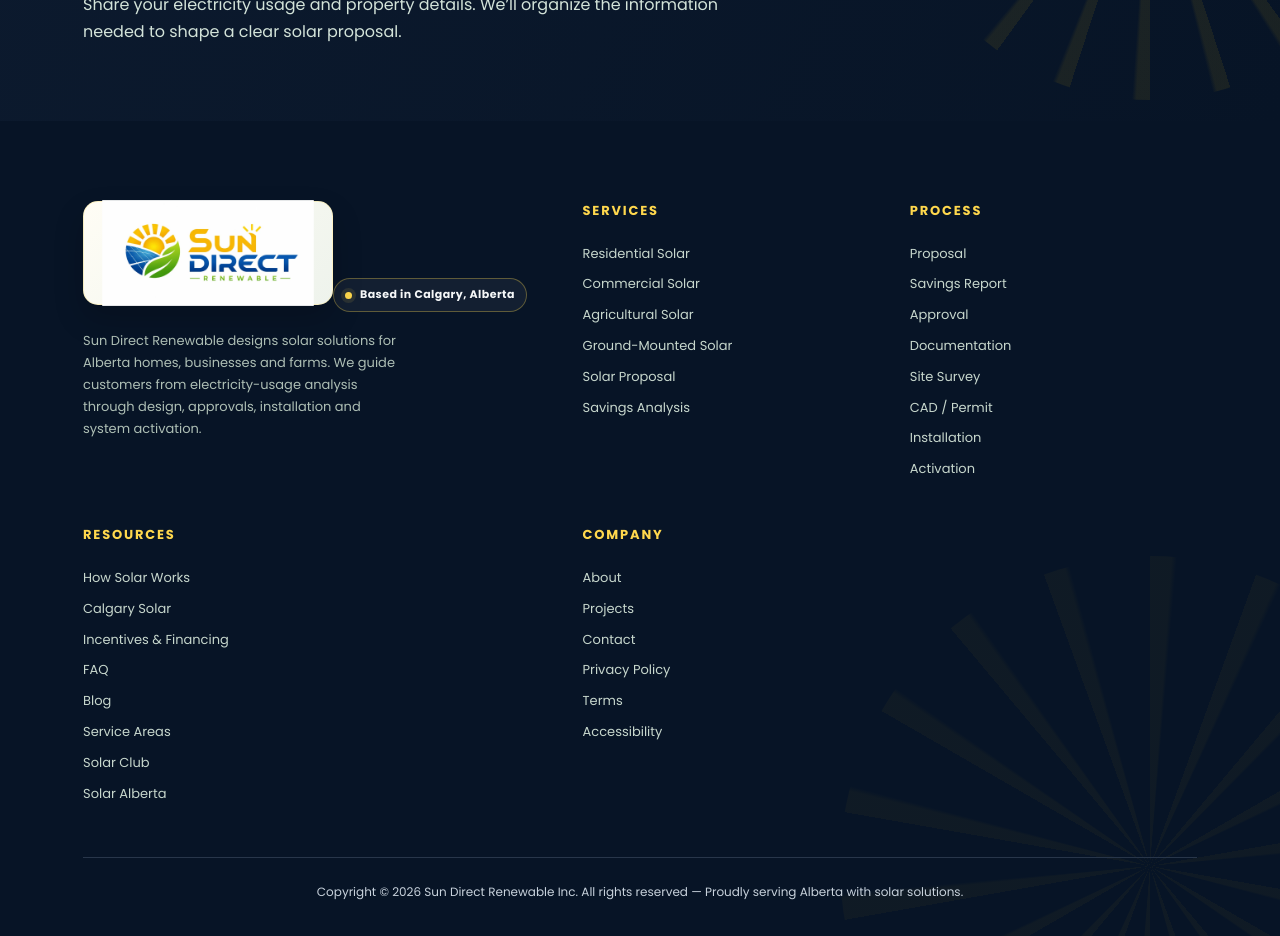
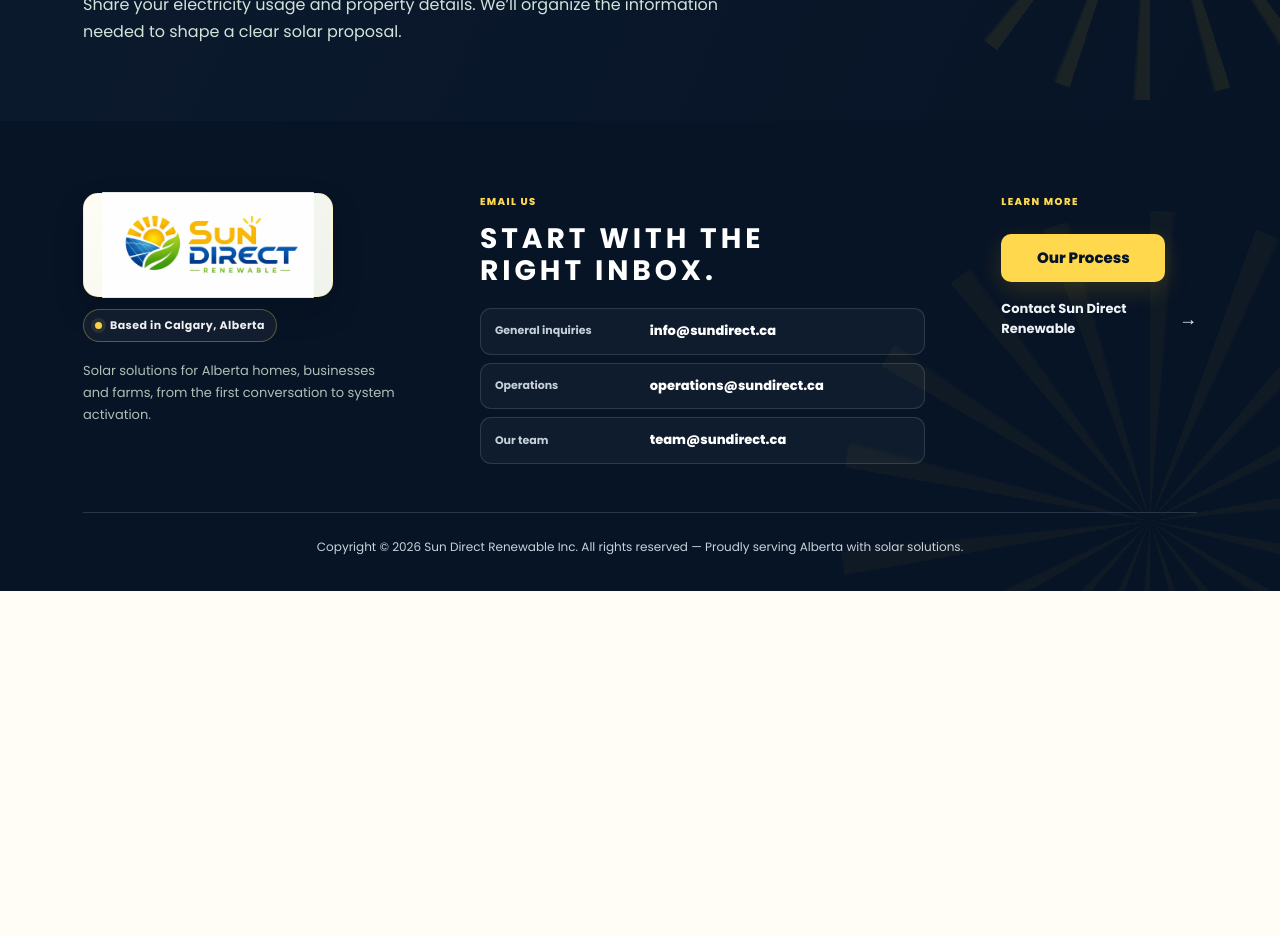
Before and after one commit to yasir-solar/sun-direct, a Next.js app: page /blog in a window 1280 px wide. Shown: the part 1840-2776 px from the top of the page. After the commit the page ends 2431 px from the top, so only its background shows below. Built offline with nearby package versions, Linux system fonts and the light colour scheme.

Commit message:
updated footer

```diff
--- a/app/contact/page.tsx
+++ b/app/contact/page.tsx
@@ -1,6 +1,12 @@
 import type { Metadata } from "next";
 import { BreadcrumbSchema, Breadcrumbs } from "@/components/Primitives";
 import { QuoteForm } from "@/components/QuoteForm";
+
+const inboxes = [
+  { label: "General inquiries & solar assessments", email: "info@sundirect.ca", detail: "Every website inquiry and solar assessment is directed to this inbox." },
+  { label: "Operations", email: "operations@sundirect.ca", detail: "For project coordination and operational communication." },
+  { label: "Our team", email: "team@sundirect.ca", detail: "For general team communication and follow-up." },
+];
 
 export const metadata: Metadata = {
   title: "Contact",
@@ -10,25 +16,9 @@ export const metadata: Metadata = {
 
 export default function Contact() {
   return <>
-    <section className="page-hero">
-      <div className="container">
-        <p className="kicker light">Start a conversation</p>
-        <h1>Let&apos;s Build the Right Solar Proposal</h1>
-        <p>Share your electricity use, property type and goals. We&apos;ll organize the information needed to discuss the next step.</p>
-      </div>
-    </section>
-    <BreadcrumbSchema current="Contact" path="/contact/"/>
-    <Breadcrumbs current="Contact"/>
-    <section className="section section-soft">
-      <div className="container quote-panel">
-        <aside className="quote-side">
-          <p className="kicker light">Calgary, Alberta</p>
-          <h2>A better conversation starts with the property.</h2>
-          <p>Residential, commercial, agricultural, rooftop and ground-mounted opportunities are reviewed through the proposal form.</p>
-          <ul className="check-list"><li>Usage-led review</li><li>Property-specific questions</li><li>Clear process guidance</li></ul>
-        </aside>
-        <QuoteForm/>
-      </div>
-    </section>
+    <section className="page-hero contact-hero"><div className="container"><p className="kicker light">Contact Sun Direct Renewable</p><h1>Let&apos;s talk about your solar plans.</h1><p>Choose the inbox that fits your message, or send your solar assessment directly to our general inquiries team.</p></div></section>
+    <BreadcrumbSchema current="Contact" path="/contact/"/><Breadcrumbs current="Contact"/>
+    <section className="contact-inboxes section"><div className="container"><div className="contact-inboxes-heading"><p className="kicker">Email us</p><h2>Reach the right team directly.</h2><p>For any website question or solar assessment, use <a href="mailto:info@sundirect.ca">info@sundirect.ca</a>.</p></div><div className="contact-inbox-grid">{inboxes.map(({ label, email, detail }) => <a className="contact-inbox-card" key={email} href={`mailto:${email}`}><span>{label}</span><strong>{email}</strong><p>{detail}</p><b>Send email <i aria-hidden="true">→</i></b></a>)}</div></div></section>
+    <section className="contact-form-section section section-soft"><div className="container quote-panel"><aside className="quote-side"><p className="kicker light">Solar assessment</p><h2>Tell us about your property.</h2><p>All assessment requests from this form are addressed to <a href="mailto:info@sundirect.ca">info@sundirect.ca</a>.</p><a className="button button-secondary" href="mailto:info@sundirect.ca">Email info@sundirect.ca</a></aside><QuoteForm/></div></section>
   </>;
 }
--- a/app/page.tsx
+++ b/app/page.tsx
@@ -12,8 +12,6 @@ import { ProjectGallery } from "@/components/ProjectGallery";
 import { VideoShowcase } from "@/components/VideoShowcase";
 import { HomepageHero } from "@/components/HomepageHero";
 import { SolarPaymentOptions } from "@/components/SolarPaymentOptions";
-import { PartnerNetwork } from "@/components/PartnerNetwork";
-import { SolarClubRates } from "@/components/SolarClubRates";
 
 export const metadata: Metadata = { title: { absolute: "Sun Direct Renewable | Residential & Commercial Solar in Alberta" }, description: "Explore residential, commercial and agricultural solar solutions across Alberta with professional support from proposal to activation.", alternates: { canonical: "/" } };
 
@@ -38,8 +36,6 @@ export default function Home() { return <>
   <SolarProcess/>
   <section className="section proposal-section"><div className="container quote-panel"><aside className="quote-side"><p className="kicker light">Start with the facts</p><h2>Your proposal begins with real electricity use.</h2><p>Share the property and usage information that helps shape a responsible system conversation.</p><ul className="check-list">{["No instant savings claims","No one-size-fits-all system","Clear proposal inputs"].map(x=><li key={x}><Icon name="check"/>{x}</li>)}</ul></aside><QuoteForm compact/></div></section>
   <SolarPaymentOptions/>
-  <PartnerNetwork/>
-  <SolarClubRates/>
   <section className="section agriculture-feature"><div className="container feature-split dark-copy"><div className="feature-media"><Image src="/media/installations/ground-mount.webp" alt="Long ground-mounted solar array on open rural land" fill sizes="(max-width:760px) 100vw, 50vw"/></div><div><SectionHeading kicker="Agricultural solar" title="Solar planned around the way your operation works." text="Farm buildings, grain operations, workshops, irrigation, cold storage, greenhouses and rural ground-mounts each require a different energy and site review."/><ul className="check-list">{["Historical consumption","Seasonal load profile","Roof or land area","Service capacity","Equipment schedules","Expansion plans"].map(x=><li key={x}><Icon name="check"/>{x}</li>)}</ul><CTA href="/agricultural-solar">Request a Farm Proposal</CTA></div></div></section>
   <section className="section gallery-home"><div className="wide-container"><SectionHeading kicker="Real installation work" title="Panels, rooflines and systems from the field." text="Explore authentic supplied installation photography across rooftops, rural properties, ground-mounted arrays and active job sites." align="center"/><ProjectGallery limit={8}/><div className="gallery-action"><CTA href="/projects">View All Installations</CTA></div></div></section>
   <VideoShowcase/>
--- a/app/solar.css
+++ b/app/solar.css
@@ -624,6 +624,66 @@ html,body{max-width:100%;overflow-x:clip}
   }
 }
 
+/* Contact-first footer and email contact page */
+.footer-contact{padding-top:72px}
+.footer-contact .footer-top{grid-template-columns:minmax(260px,.9fr) minmax(330px,1.25fr) minmax(185px,.55fr);gap:clamp(36px,6vw,94px);align-items:start}
+.footer-contact .footer-brand>p{max-width:390px;margin-bottom:0}
+.footer-label{margin:0 0 12px!important;color:var(--sunlight)!important;font-size:10px!important;font-weight:850!important;letter-spacing:.14em;text-transform:uppercase}
+.footer-contact-details h2{max-width:320px;margin:0 0 22px;color:#fff;font-size:clamp(23px,2.2vw,31px);line-height:1.14}
+.footer-inbox-list{display:grid;gap:8px}
+.footer-inbox-list a{display:grid!important;grid-template-columns:minmax(106px,.55fr) 1fr;gap:12px;align-items:center;padding:12px 14px!important;border:1px solid rgba(255,255,255,.13);border-radius:11px;color:#fff!important;background:rgba(255,255,255,.035);transition:border-color .2s,background .2s,transform .2s}
+.footer-inbox-list a:hover{border-color:rgba(255,216,77,.65);background:rgba(255,255,255,.08);transform:translateX(3px)}
+.footer-inbox-list span{color:#c6d0da;font-size:11px;font-weight:650}
+.footer-inbox-list strong{font-size:13px;font-weight:750;overflow-wrap:anywhere}
+.footer-actions{display:flex;flex-direction:column;align-items:flex-start;gap:12px}
+.footer-actions .button{min-width:164px;padding:12px 17px}
+.footer-contact-link{display:inline-flex!important;align-items:center;gap:9px;padding:5px 0!important;color:#eef3f6!important;font-size:13px!important;font-weight:700}
+.footer-contact-link span{font-size:18px;line-height:1;transition:transform .2s}
+.footer-contact-link:hover span{transform:translateX(4px)}
+
+.contact-hero{padding-block:104px 80px}
+.contact-inboxes{padding-block:92px;background:#fff}
+.contact-inboxes-heading{max-width:700px;margin-bottom:42px}
+.contact-inboxes-heading h2{max-width:620px;margin:10px 0 14px;color:var(--navy);font-size:clamp(38px,4.5vw,61px);line-height:1.04;letter-spacing:-.055em}
+.contact-inboxes-heading>p:last-child{margin:0;color:var(--muted);font-size:16px;line-height:1.7}
+.contact-inboxes-heading a{color:#8d6d00;font-weight:800;text-decoration:underline;text-underline-offset:3px}
+.contact-inbox-grid{display:grid;grid-template-columns:repeat(3,minmax(0,1fr));gap:18px}
+.contact-inbox-card{min-height:265px;display:flex;flex-direction:column;align-items:flex-start;padding:29px 27px;border:1px solid var(--soft-border);border-radius:19px;background:linear-gradient(155deg,#fff,#fffdf5);box-shadow:0 14px 34px rgba(7,20,38,.05);transition:transform .22s,border-color .22s,box-shadow .22s}
+.contact-inbox-card:hover{transform:translateY(-5px);border-color:rgba(233,166,0,.55);box-shadow:0 22px 44px rgba(7,20,38,.1)}
+.contact-inbox-card>span{display:inline-flex;margin-bottom:25px;color:#957500;font-size:10px;font-weight:900;letter-spacing:.13em;text-transform:uppercase}
+.contact-inbox-card strong{color:var(--navy);font-size:clamp(18px,1.75vw,23px);line-height:1.2;overflow-wrap:anywhere}
+.contact-inbox-card p{margin:13px 0 24px;color:var(--muted);font-size:13px;line-height:1.62}
+.contact-inbox-card b{display:inline-flex;align-items:center;gap:8px;margin-top:auto;color:#8d6d00;font-size:12px}
+.contact-inbox-card i{font-size:18px;font-style:normal;transition:transform .2s}
+.contact-inbox-card:hover i{transform:translateX(5px)}
+.contact-form-section{padding-block:92px}
+.contact-form-section .quote-side{display:flex;flex-direction:column;align-items:flex-start}
+.contact-form-section .quote-side p:not(.kicker){max-width:390px}
+.contact-form-section .quote-side a:not(.button){color:var(--sunlight);text-decoration:underline;text-underline-offset:3px}
+.contact-form-section .button-secondary{margin-top:auto}
+
+@media(max-width:1050px){
+  .footer-contact .footer-top{grid-template-columns:minmax(240px,.85fr) minmax(300px,1.15fr)}
+  .footer-contact .footer-actions{grid-column:2}
+  .contact-inbox-grid{grid-template-columns:1fr 1fr}
+  .contact-inbox-card:last-child{grid-column:1/-1;min-height:220px}
+}
+@media(max-width:760px){
+  .footer-contact{padding-top:58px}
+  .footer-contact .footer-top{grid-template-columns:1fr;gap:34px}
+  .footer-contact .footer-brand,.footer-contact .footer-actions{grid-column:auto}
+  .footer-inbox-list a{grid-template-columns:1fr;gap:3px}
+  .footer-contact-details h2{font-size:27px}
+  .footer-actions .button{width:100%}
+  .contact-hero{padding-block:78px 62px}
+  .contact-inboxes,.contact-form-section{padding-block:68px}
+  .contact-inboxes-heading{margin-bottom:29px}
+  .contact-inboxes-heading h2{font-size:clamp(35px,10vw,47px)}
+  .contact-inbox-grid{grid-template-columns:1fr;gap:13px}
+  .contact-inbox-card,.contact-inbox-card:last-child{grid-column:auto;min-height:0;padding:25px 22px}
+  .contact-inbox-card>span{margin-bottom:18px}
+}
+
 /* Footer brand and credit alignment */
 .footer .logo-image{display:flex;align-items:center;justify-content:center;flex-basis:250px;width:250px;height:104px;padding:10px 15px}
 .footer .logo-image img{flex:0 0 auto;width:242px;max-width:none;height:auto;max-height:92px;object-fit:contain;transform:scale(1.15);transform-origin:center}
--- a/components/Footer.tsx
+++ b/components/Footer.tsx
@@ -1,14 +1,16 @@
 import Link from "next/link";
 import Image from "next/image";
 
-const process = ["Proposal","Savings Report","Approval","Documentation","Site Survey","CAD / Permit","Installation","Activation"];
+const inboxes = [
+  { label: "General inquiries", email: "info@sundirect.ca" },
+  { label: "Operations", email: "operations@sundirect.ca" },
+  { label: "Our team", email: "team@sundirect.ca" },
+];
 
 export function Footer() {
-  return <footer className="footer"><div className="footer-rays" aria-hidden="true"/><div className="footer-top container">
-    <div className="footer-brand"><Link href="/" className="logo" aria-label="Sun Direct Renewable home"><span className="logo-image" aria-hidden="true"><Image src="/media/brand/sun-direct-renewable-logo.webp" alt="" width={512} height={243} /></span></Link><span className="location-pill">Based in Calgary, Alberta</span><p>Sun Direct Renewable designs solar solutions for Alberta homes, businesses and farms. We guide customers from electricity-usage analysis through design, approvals, installation and system activation.</p></div>
-    <div><h2>Services</h2><Link href="/residential-solar">Residential Solar</Link><Link href="/commercial-solar">Commercial Solar</Link><Link href="/agricultural-solar">Agricultural Solar</Link><Link href="/projects">Ground-Mounted Solar</Link><Link href="/free-solar-assessment">Solar Proposal</Link><Link href="/our-process#savings-report">Savings Analysis</Link></div>
-    <div><h2>Process</h2>{process.map((label,index)=><Link key={label} href={`/our-process#step-${index+1}`}>{label}</Link>)}</div>
-    <div><h2>Resources</h2><Link href="/how-solar-works">How Solar Works</Link><Link href="/solar-panels-calgary">Calgary Solar</Link><Link href="/solar-incentives-financing">Incentives & Financing</Link><Link href="/faq">FAQ</Link><Link href="/blog">Blog</Link><Link href="/service-areas">Service Areas</Link><a href="https://solarclub.ca" target="_blank" rel="noopener noreferrer">Solar Club</a><a href="https://solaralberta.ca" target="_blank" rel="noopener noreferrer">Solar Alberta</a></div>
-    <div><h2>Company</h2><Link href="/about">About</Link><Link href="/projects">Projects</Link><Link href="/contact">Contact</Link><Link href="/privacy-policy">Privacy Policy</Link><Link href="/terms">Terms</Link><Link href="/accessibility">Accessibility</Link></div>
+  return <footer className="footer footer-contact"><div className="footer-rays" aria-hidden="true"/><div className="footer-top container">
+    <div className="footer-brand"><Link href="/" className="logo" aria-label="Sun Direct Renewable home"><span className="logo-image" aria-hidden="true"><Image src="/media/brand/sun-direct-renewable-logo.webp" alt="" width={512} height={243} /></span></Link><span className="location-pill">Based in Calgary, Alberta</span><p>Solar solutions for Alberta homes, businesses and farms, from the first conversation to system activation.</p></div>
+    <div className="footer-contact-details"><p className="footer-label">Email us</p><h2>Start with the right inbox.</h2><div className="footer-inbox-list">{inboxes.map(({ label, email }) => <a key={email} href={`mailto:${email}`}><span>{label}</span><strong>{email}</strong></a>)}</div></div>
+    <div className="footer-actions"><p className="footer-label">Learn more</p><Link className="button" href="/our-process/">Our Process</Link><Link className="footer-contact-link" href="/contact/">Contact Sun Direct Renewable <span aria-hidden="true">→</span></Link></div>
   </div><div className="footer-bottom container"><p><span className="footer-credit-desktop">Copyright © {new Date().getFullYear()} Sun Direct Renewable Inc. All rights reserved — Proudly serving Alberta with solar solutions.</span><span className="footer-credit-mobile">© {new Date().getFullYear()} Sun Direct Renewable Inc. | All rights reserved.</span></p></div></footer>;
 }
--- a/components/QuoteForm.tsx
+++ b/components/QuoteForm.tsx
@@ -13,13 +13,18 @@ export function QuoteForm({ compact = false }: { compact?: boolean }) {
     if (!endpoint) { setStatus("missing"); return; }
     setStatus("sending");
     try {
-      const response = await fetch(endpoint, { method: "POST", body: new FormData(form), headers: { Accept: "application/json" } });
+      const formData = new FormData(form);
+      formData.set("recipient", "info@sundirect.ca");
+      formData.set("_to", "info@sundirect.ca");
+      const response = await fetch(endpoint, { method: "POST", body: formData, headers: { Accept: "application/json" } });
       if (!response.ok) throw new Error();
       window.location.href = "/thank-you/";
     } catch { setStatus("error"); }
   }
   return <form className={`quote-form ${compact ? "compact" : ""}`} onSubmit={submit} noValidate={false}>
-    <div className="form-heading"><span className="form-icon"><Icon name="sun"/></span><div><p>Property-specific proposal</p><h2>Tell us about your energy use</h2></div></div>
+    <input type="hidden" name="recipient" value="info@sundirect.ca" />
+    <input type="hidden" name="_to" value="info@sundirect.ca" />
+    <div className="form-heading"><span className="form-icon"><Icon name="sun"/></span><div><p>Solar assessment</p><h2>Tell us about your energy use</h2></div></div>
     <div className="form-grid">
       <label><span className="field-label">Full name</span><input name="name" autoComplete="name" required /></label>
       <label><span className="field-label">Email</span><input name="email" type="email" autoComplete="email" required /></label>
@@ -33,6 +38,6 @@ export function QuoteForm({ compact = false }: { compact?: boolean }) {
     <button className="button submit-button" disabled={status === "sending"}>{status === "sending" ? "Sending..." : "Get My Solar Proposal"}<Icon name="arrow"/></button>
     {status === "missing" && <p className="form-message" role="status">Form delivery is not configured yet. Your information has not been sent. The site owner must add NEXT_PUBLIC_FORM_ENDPOINT.</p>}
     {status === "error" && <p className="form-message error" role="alert">We could not send your request. Please try again after the contact endpoint is confirmed.</p>}
-    <p className="form-fineprint">Your information is used only to review and respond to this request.</p>
+    <p className="form-fineprint">Your assessment is sent to info@sundirect.ca and used only to review and respond to this request.</p>
   </form>;
 }
```
Also changed, not shown: 162 other files (tests, documents, lock files or other folders).
